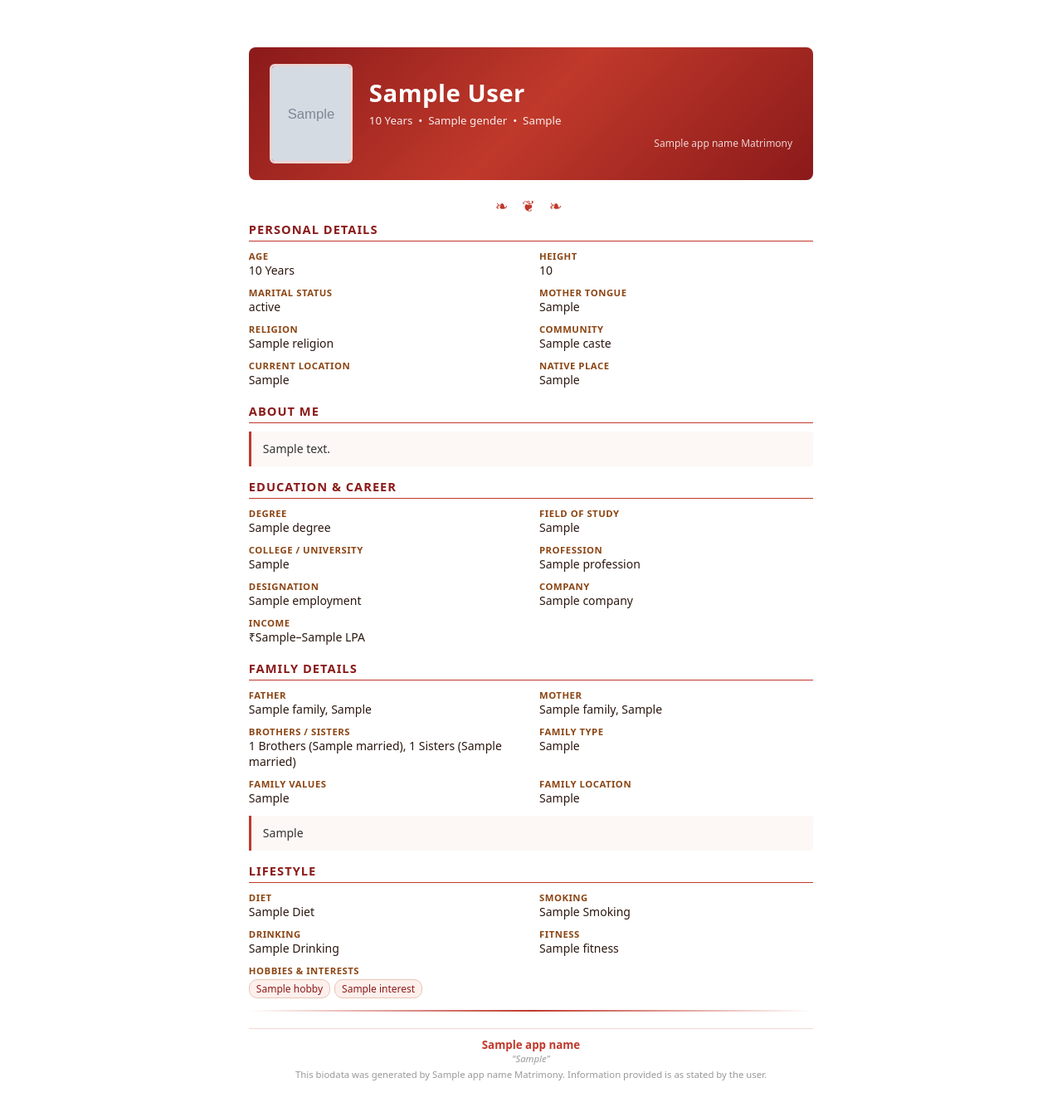
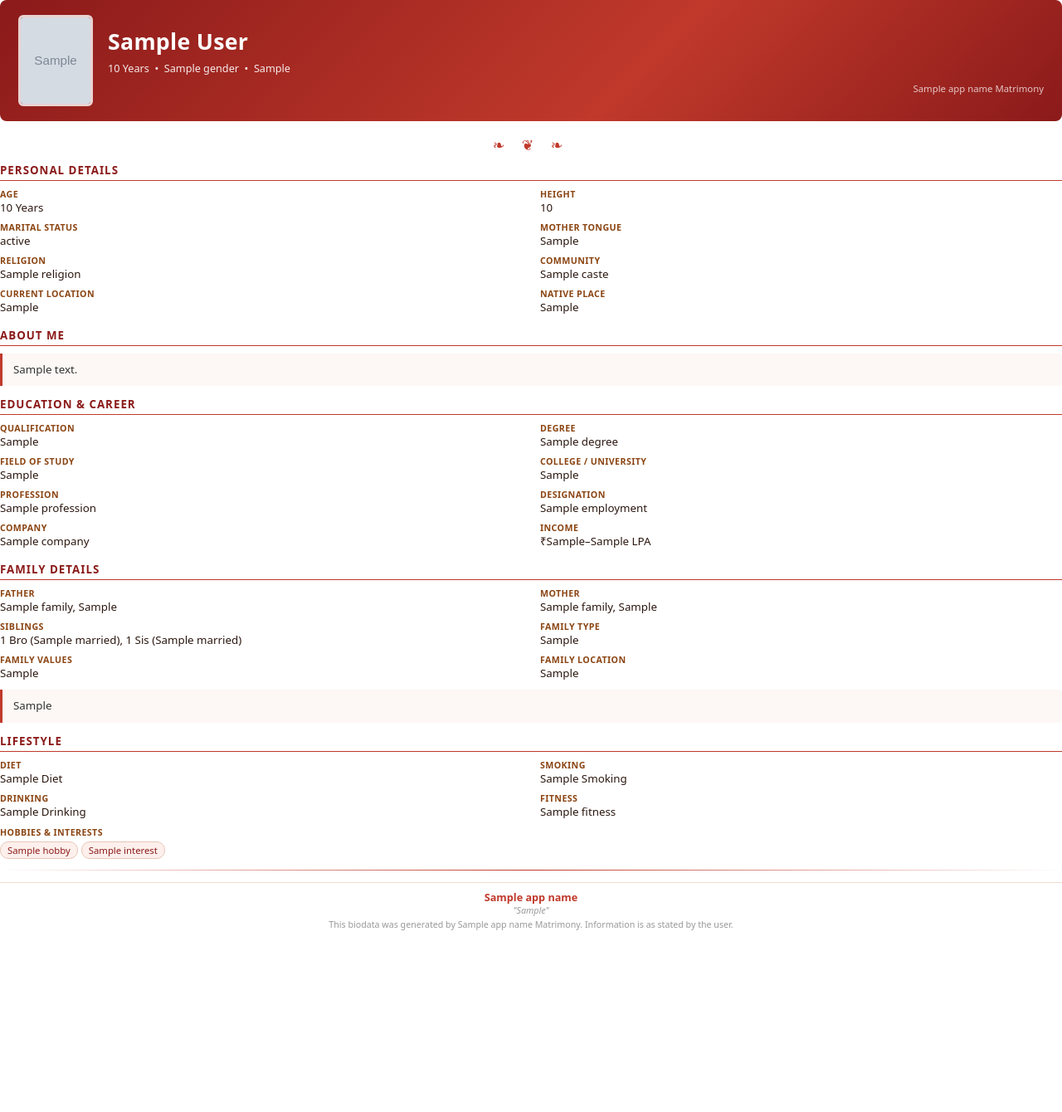
Before and after one commit to pradumana/VivaMatrimony, a Python web app: template backend/app/utils/templates/biodata.html in a window 1280 px wide. Shown: the whole page at 83% size. After the commit the page ends 1121 px from the top, so only its background shows below. Run offline with Jinja, Linux system fonts and the light colour scheme; the template is opened without the code that fills it: most values are stand-ins (such as "Sample title", 1, 10 or a date in 2020); grey boxes marked "Sample" are stand-in pictures.

Commit message:
fix: use @page margins in biodata template so WeasyPrint renders correct margins

```diff
--- a/backend/app/utils/templates/biodata.html
+++ b/backend/app/utils/templates/biodata.html
@@ -2,190 +2,186 @@
 <html lang="en">
 <head>
   <meta charset="UTF-8">
-  <meta name="viewport" content="width=device-width, initial-scale=1.0">
   <title>{{ full_name }} — Matrimonial Biodata</title>
   <style>
+    @page {
+      size: A4;
+      margin: 15mm 15mm 12mm 15mm;
+    }
+
     * { margin: 0; padding: 0; box-sizing: border-box; }
 
     body {
       font-family: 'Noto Sans', 'Noto Sans Devanagari', Arial, sans-serif;
-      font-size: 11pt;
+      font-size: 10.5pt;
       color: #2c1810;
       background: #fff;
-      padding: 0;
     }
 
-    .page {
-      width: 210mm;
-      min-height: 297mm;
-      margin: 0 auto;
-      padding: 15mm 15mm 10mm 15mm;
-    }
-
-    /* Header */
+    /* ── Header ─────────────────────────────────── */
     .header {
-      background: linear-gradient(135deg, #8B1A1A 0%, #C0392B 50%, #8B1A1A 100%);
+      background: linear-gradient(135deg, #8B1A1A 0%, #C0392B 60%, #8B1A1A 100%);
       color: white;
-      padding: 20px 25px;
+      padding: 18px 22px;
       border-radius: 8px;
       display: flex;
       align-items: center;
-      margin-bottom: 18px;
+      margin-bottom: 16px;
     }
     .header-photo {
-      width: 100px;
-      height: 120px;
+      width: 90px;
+      height: 110px;
       object-fit: cover;
       border-radius: 6px;
       border: 3px solid rgba(255,255,255,0.8);
-      margin-right: 20px;
+      margin-right: 18px;
       flex-shrink: 0;
     }
     .header-photo-placeholder {
-      width: 100px;
-      height: 120px;
-      background: rgba(255,255,255,0.2);
+      width: 90px;
+      height: 110px;
+      background: rgba(255,255,255,0.15);
       border-radius: 6px;
       border: 2px dashed rgba(255,255,255,0.5);
-      margin-right: 20px;
+      margin-right: 18px;
       flex-shrink: 0;
       display: flex;
       align-items: center;
       justify-content: center;
-      font-size: 9pt;
+      font-size: 8.5pt;
       color: rgba(255,255,255,0.7);
+      text-align: center;
     }
-    .header-info { flex: 1; }
+    .header-info { flex: 1; min-width: 0; }
     .header-name {
-      font-size: 22pt;
+      font-size: 20pt;
       font-weight: 700;
-      letter-spacing: 0.5px;
-      margin-bottom: 4px;
+      letter-spacing: 0.3px;
+      margin-bottom: 5px;
+      white-space: nowrap;
+      overflow: hidden;
+      text-overflow: ellipsis;
     }
     .header-subtitle {
-      font-size: 10pt;
+      font-size: 9.5pt;
       opacity: 0.9;
-      margin-bottom: 10px;
+      margin-bottom: 8px;
     }
     .verified-badge {
       display: inline-block;
       background: rgba(255,255,255,0.2);
       border: 1px solid rgba(255,255,255,0.6);
-      padding: 3px 10px;
+      padding: 2px 10px;
       border-radius: 12px;
-      font-size: 9pt;
+      font-size: 8.5pt;
     }
     .app-brand {
+      margin-top: 6px;
+      font-size: 8.5pt;
+      opacity: 0.75;
       text-align: right;
-      margin-top: 6px;
-      font-size: 9pt;
-      opacity: 0.8;
     }
 
-    /* Decorative divider */
-    .divider {
-      height: 2px;
-      background: linear-gradient(90deg, transparent, #C0392B, transparent);
-      margin: 8px 0;
+    /* ── Ornament ────────────────────────────────── */
+    .ornament {
+      text-align: center;
+      color: #C0392B;
+      font-size: 13pt;
+      letter-spacing: 8px;
+      margin: 4px 0 10px;
     }
 
-    /* Section */
+    /* ── Section ─────────────────────────────────── */
     .section {
-      margin-bottom: 14px;
+      margin-bottom: 13px;
       page-break-inside: avoid;
     }
     .section-title {
-      font-size: 11pt;
+      font-size: 10pt;
       font-weight: 700;
       color: #8B1A1A;
       text-transform: uppercase;
       letter-spacing: 1px;
       border-bottom: 1.5px solid #C0392B;
-      padding-bottom: 4px;
-      margin-bottom: 10px;
+      padding-bottom: 3px;
+      margin-bottom: 9px;
     }
 
-    /* Grid */
+    /* ── Grid ────────────────────────────────────── */
     .grid {
       display: grid;
       grid-template-columns: 1fr 1fr;
-      gap: 6px 20px;
+      gap: 5px 22px;
     }
-    .grid-3 {
-      grid-template-columns: 1fr 1fr 1fr;
-    }
-    .field { margin-bottom: 4px; }
+    .field { margin-bottom: 3px; }
     .field-label {
-      font-size: 8.5pt;
+      font-size: 8pt;
       color: #8B4513;
       text-transform: uppercase;
-      letter-spacing: 0.5px;
+      letter-spacing: 0.4px;
       font-weight: 600;
     }
     .field-value {
-      font-size: 10.5pt;
+      font-size: 10pt;
       color: #2c1810;
       font-weight: 500;
     }
-    .field-empty { color: #aaa; font-style: italic; font-size: 9.5pt; }
+    .field-empty {
+      color: #bbb;
+      font-style: italic;
+      font-size: 9pt;
+    }
 
-    /* About */
+    /* ── About ───────────────────────────────────── */
     .about-text {
-      font-size: 10.5pt;
+      font-size: 10pt;
       line-height: 1.6;
       color: #333;
       background: #fdf8f5;
-      padding: 10px 14px;
+      padding: 9px 13px;
       border-left: 3px solid #C0392B;
       border-radius: 0 4px 4px 0;
     }
 
-    /* Tags */
-    .tag-list { display: flex; flex-wrap: wrap; gap: 5px; margin-top: 3px; }
+    /* ── Tags ────────────────────────────────────── */
+    .tag-list { display: flex; flex-wrap: wrap; gap: 4px; margin-top: 4px; }
     .tag {
       background: #fdf0ec;
       border: 1px solid #e8c5b8;
       color: #8B1A1A;
       padding: 2px 8px;
       border-radius: 10px;
-      font-size: 9pt;
+      font-size: 8.5pt;
     }
 
-    /* Footer */
+    /* ── Divider ─────────────────────────────────── */
+    .divider {
+      height: 1.5px;
+      background: linear-gradient(90deg, transparent, #C0392B, transparent);
+      margin: 8px 0;
+    }
+
+    /* ── Footer ──────────────────────────────────── */
     .footer {
-      margin-top: 20px;
+      margin-top: 14px;
       text-align: center;
-      font-size: 8.5pt;
+      font-size: 8pt;
       color: #999;
       border-top: 1px solid #f0d9d0;
-      padding-top: 10px;
+      padding-top: 8px;
     }
-    .footer-brand {
-      font-size: 10pt;
-      font-weight: 700;
-      color: #C0392B;
-    }
-    .footer-tagline { font-style: italic; }
-
-    /* Ornamental border */
-    .ornament {
-      text-align: center;
-      color: #C0392B;
-      font-size: 14pt;
-      letter-spacing: 6px;
-      margin: 6px 0;
-    }
+    .footer-brand { font-size: 9.5pt; font-weight: 700; color: #C0392B; }
+    .footer-tagline { font-style: italic; margin-bottom: 3px; }
   </style>
 </head>
 <body>
-<div class="page">
 
-  <!-- Header with photo and name -->
+  <!-- Header -->
   <div class="header">
     {% if photo_url %}
       <img class="header-photo" src="{{ photo_url }}" alt="{{ full_name }}">
     {% else %}
-      <div class="header-photo-placeholder">No Photo</div>
+      <div class="header-photo-placeholder">No<br>Photo</div>
     {% endif %}
     <div class="header-info">
       <div class="header-name">{{ full_name }}</div>
@@ -194,9 +190,7 @@
         {% if gender %} &nbsp;•&nbsp; {{ gender }}{% endif %}
         {% if current_location %} &nbsp;•&nbsp; {{ current_location }}{% endif %}
       </div>
-      {% if is_verified %}
-        <span class="verified-badge">✓ Verified Profile</span>
-      {% endif %}
+      {% if is_verified %}<span class="verified-badge">✓ Verified Profile</span>{% endif %}
       <div class="app-brand">{{ app_name }} Matrimony</div>
     </div>
   </div>
@@ -209,23 +203,23 @@
     <div class="grid">
       <div class="field">
         <div class="field-label">Age</div>
-        <div class="field-value">{% if age %}{{ age }} Years{% else %}<span class="field-empty">Not specified</span>{% endif %}</div>
+        <div class="field-value">{% if age %}{{ age }} Years{% else %}<span class="field-empty">—</span>{% endif %}</div>
       </div>
       <div class="field">
         <div class="field-label">Height</div>
-        <div class="field-value">{% if height %}{{ height }}{% else %}<span class="field-empty">Not specified</span>{% endif %}</div>
+        <div class="field-value">{% if height %}{{ height }}{% else %}<span class="field-empty">—</span>{% endif %}</div>
       </div>
       <div class="field">
         <div class="field-label">Marital Status</div>
-        <div class="field-value">{{ marital_status or '' }}</div>
+        <div class="field-value">{{ marital_status or '—' }}</div>
       </div>
       <div class="field">
         <div class="field-label">Mother Tongue</div>
-        <div class="field-value">{{ mother_tongue or '' }}</div>
+        <div class="field-value">{{ mother_tongue or '—' }}</div>
       </div>
       <div class="field">
         <div class="field-label">Religion</div>
-        <div class="field-value">{{ religion or '' }}</div>
+        <div class="field-value">{{ religion or '—' }}</div>
       </div>
       {% if caste %}
       <div class="field">
@@ -257,9 +251,15 @@
   <!-- Education & Career -->
   {% if education or employment %}
   <div class="section">
-    <div class="section-title">Education & Career</div>
+    <div class="section-title">Education &amp; Career</div>
     <div class="grid">
       {% if education %}
+        {% if education.highest_qualification %}
+        <div class="field">
+          <div class="field-label">Qualification</div>
+          <div class="field-value">{{ education.highest_qualification }}</div>
+        </div>
+        {% endif %}
         {% if education.degree %}
         <div class="field">
           <div class="field-label">Degree</div>
@@ -301,7 +301,7 @@
         {% if employment.income_min_lpa %}
         <div class="field">
           <div class="field-label">Income</div>
-          <div class="field-value">₹{{ employment.income_min_lpa }}–{{ employment.income_max_lpa }} LPA</div>
+          <div class="field-value">&#8377;{{ employment.income_min_lpa }}{% if employment.income_max_lpa %}–{{ employment.income_max_lpa }}{% endif %} LPA</div>
         </div>
         {% endif %}
       {% endif %}
@@ -327,16 +327,16 @@
       </div>
       {% endif %}
       <div class="field">
-        <div class="field-label">Brothers / Sisters</div>
+        <div class="field-label">Siblings</div>
         <div class="field-value">
-          {{ family.brothers_count }} Brothers ({{ family.brothers_married }} married),
-          {{ family.sisters_count }} Sisters ({{ family.sisters_married }} married)
+          {{ family.brothers_count }} Bro ({{ family.brothers_married }} married),
+          {{ family.sisters_count }} Sis ({{ family.sisters_married }} married)
         </div>
       </div>
       {% if family.family_type %}
       <div class="field">
         <div class="field-label">Family Type</div>
-        <div class="field-value">{{ family.family_type | title }}</div>
+        <div class="field-value">{{ family.family_type | replace('_', ' ') | title }}</div>
       </div>
       {% endif %}
       {% if family.family_values %}
@@ -388,14 +388,12 @@
       </div>
       {% endif %}
     </div>
-    {% if lifestyle.hobbies %}
+    {% if lifestyle.hobbies or lifestyle.interests %}
     <div style="margin-top:6px">
       <div class="field-label">Hobbies &amp; Interests</div>
       <div class="tag-list">
-        {% for h in lifestyle.hobbies %}<span class="tag">{{ h }}</span>{% endfor %}
-        {% if lifestyle.interests %}
-          {% for i in lifestyle.interests %}<span class="tag">{{ i }}</span>{% endfor %}
-        {% endif %}
+        {% if lifestyle.hobbies %}{% for h in lifestyle.hobbies %}<span class="tag">{{ h }}</span>{% endfor %}{% endif %}
+        {% if lifestyle.interests %}{% for i in lifestyle.interests %}<span class="tag">{{ i }}</span>{% endfor %}{% endif %}
       </div>
     </div>
     {% endif %}
@@ -408,11 +406,8 @@
   <div class="footer">
     <div class="footer-brand">{{ app_name }}</div>
     <div class="footer-tagline">"{{ app_tagline }}"</div>
-    <div style="margin-top:4px">
-      This biodata was generated by {{ app_name }} Matrimony. Information provided is as stated by the user.
-    </div>
+    <div>This biodata was generated by {{ app_name }} Matrimony. Information is as stated by the user.</div>
   </div>
 
-</div>
 </body>
 </html>
```
